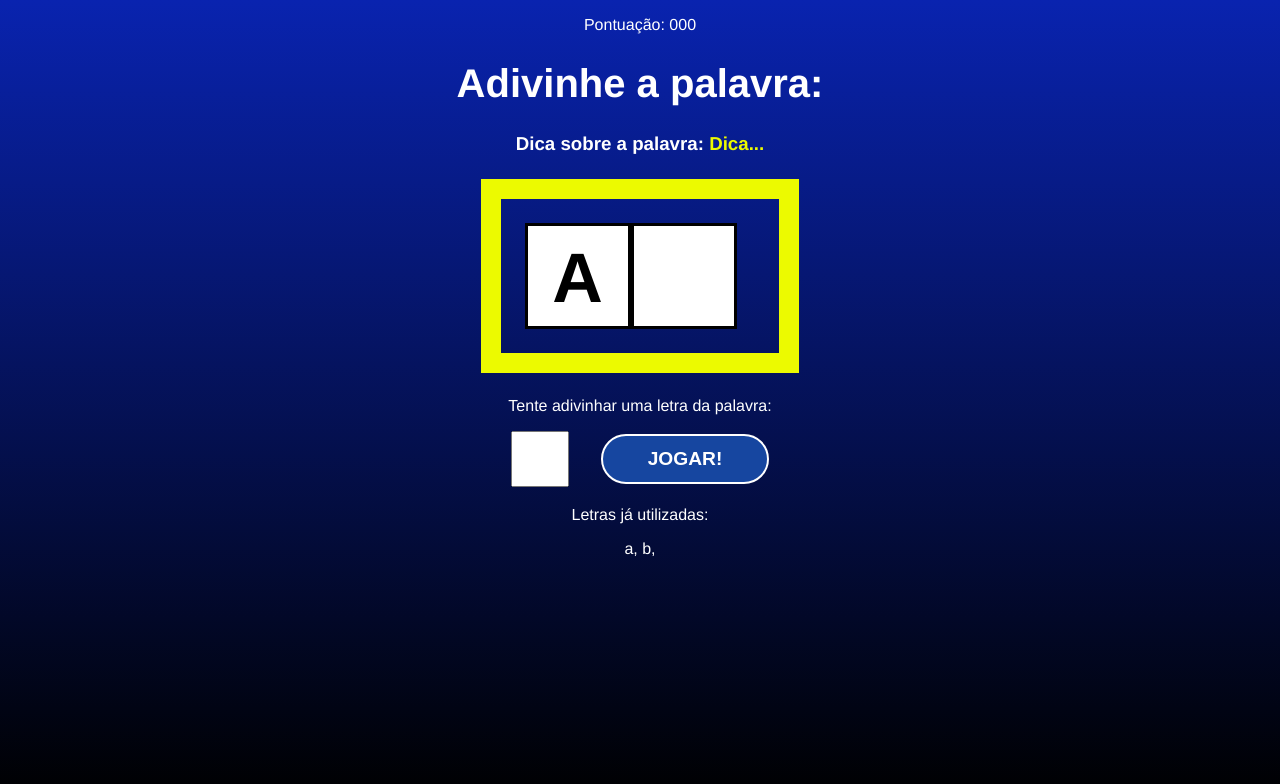
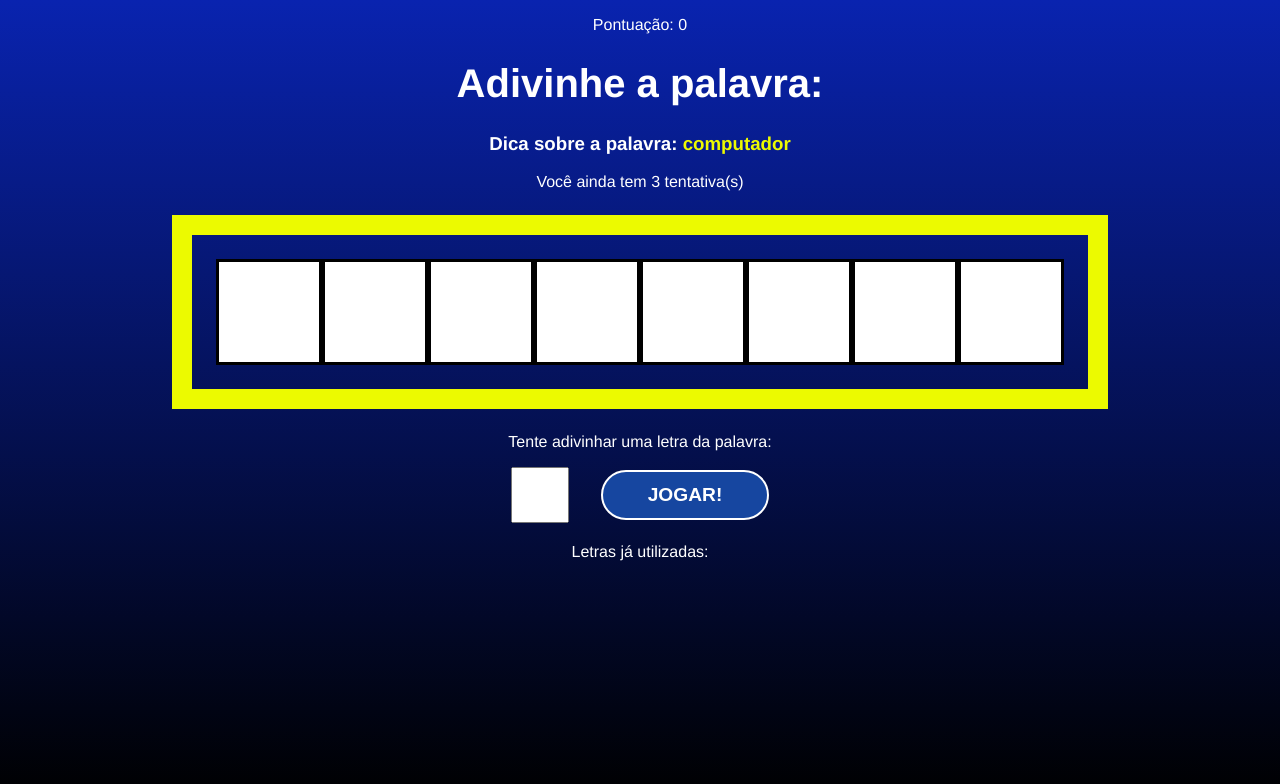
Before and after one commit to sucodelarangela/miniblog, a React (Create React App) app in the folder 6_SECRET_WORD/secretword/: page / in a window 1280 px wide. Both pictures are taken after a click on the button "COMEÇAR O JOGO". Shown: the top 784 px of the page. Built offline with nearby package versions, Linux system fonts and the light colour scheme.

Commit message:
defining states of game component

```diff
--- a/6_SECRET_WORD/secretword/src/App.js
+++ b/6_SECRET_WORD/secretword/src/App.js
@@ -25,6 +25,10 @@ function App() {
   const [pickedWord, setPickedWord] = useState('')
   const [pickedCategory, setPickedCategory] = useState('')
   const [letters, setLetters] = useState('')
+  const [guessedLetters, setGuessedLetters] = useState([])
+  const [wrongLetters, setWrongLetters] = useState([])
+  const [guesses, setGuesses] = useState(3)
+  const [score, setScore] = useState(0)
 
   // pickind word and category
   const pickWordAndCategory = () => {
@@ -68,7 +72,16 @@ function App() {
     <div className="App">
       {/* Conditionally shows the page accordingly to the gameStage */}
       {gameStage === 'start' && <StartScreen startGame={startGame} />}
-      {gameStage === 'game' && <Game verifyLetter={verifyLetter} />}
+      {gameStage === 'game' && (
+        <Game
+          verifyLetter={verifyLetter}
+          pickedWord={pickedWord}
+          pickedCategory={pickedCategory}
+          letters={letters}
+          guessedLetters={guessedLetters}
+          wrongLetters={wrongLetters}
+          guesses={guesses}
+          score={score} />)}
       {gameStage === 'end' && <GameOver retry={retry} />}
     </div>
   );
--- a/6_SECRET_WORD/secretword/src/Components/Game.js
+++ b/6_SECRET_WORD/secretword/src/Components/Game.js
@@ -1,19 +1,25 @@
 // styles
 import './Game.css'
 
-const Game = ({ verifyLetter }) => {
+const Game = ({ verifyLetter, pickedWord, pickedCategory, letters, guessedLetters, wrongLetters, guesses, score }) => {
   return (
     <div className="game">
       <p className="point">
-        <span>Pontuação: 000</span>
+        <span>Pontuação: {score}</span>
       </p>
       <h1>Adivinhe a palavra:</h1>
       <h3 className="tip">
-        Dica sobre a palavra: <span>Dica...</span>
+        Dica sobre a palavra: <span>{pickedCategory}</span>
       </h3>
+      <p>Você ainda tem {guesses} tentativa(s)</p>
       <div className="wordContainer">
-        <span className='letter'>A</span>
-        <span className='blankSquare'></span>
+        {letters.map((letter, i) => (
+          guessedLetters.includes(letter) ? (
+            <span className='letter'>{letter}</span>
+          ) : (
+            <span key={i} className='blankSquare'></span>
+          )
+        ))}
       </div>
       <div className="letterContainer">
         <p>Tente adivinhar uma letra da palavra:</p>
@@ -24,10 +30,11 @@ const Game = ({ verifyLetter }) => {
       </div>
       <div className="wrongLetterContainer">
         <p>Letras já utilizadas:</p>
-        <span>a, </span>
-        <span>b, </span>
+        {wrongLetters.map((letter, i) => (
+          <span key={i}>{letter}, </span>
+        ))}
       </div>
-    </div>
+    </div >
   )
 }
 
```
